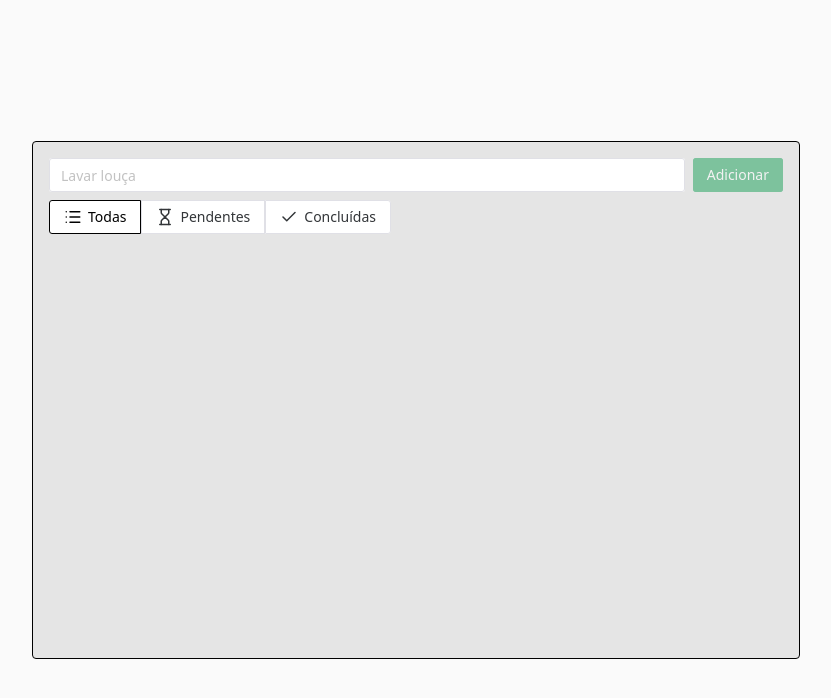
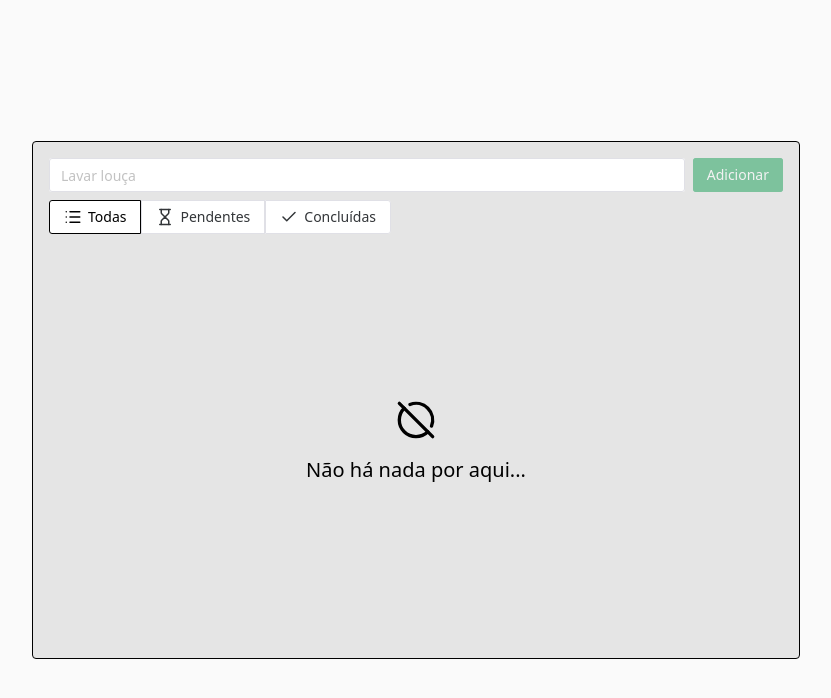
Before and after one commit to fsvboas/oplium-code-test, a Vue app: page / in a window 1280 px wide. Shown: the top 698 px of the page, without its empty margins (224-1055 px from the left). Built offline with nearby package versions, Linux system fonts and the light colour scheme.

Commit message:
feat: create EmptyTodoListState component

```diff
--- /dev/null
+++ b/src/components/EmptyTodoListState.vue
@@ -0,0 +1,10 @@
+<script setup lang="ts">
+import { CircleOff } from 'lucide-vue-next'
+</script>
+
+<template>
+  <div class="flex flex-col justify-center items-center text-center space-y-4">
+    <CircleOff :size="40" />
+    <h3 class="text-xl">Não há nada por aqui...</h3>
+  </div>
+</template>
--- a/src/components/TodoList.vue
+++ b/src/components/TodoList.vue
@@ -1,5 +1,6 @@
 <script setup lang="ts">
 import TodoTaskCard from './TodoTaskCard.vue'
+import EmptyTodoListState from '../components/EmptyTodoListState.vue'
 import { useTodoListStore } from '../stores/useTodoListStore.ts'
 import { useTodoListFilterStore } from '../stores/useTodoListFilterStore.ts'
 import { storeToRefs } from 'pinia'
@@ -20,7 +21,8 @@ const filteredTasks = computed(() => filterMap[activeFilter.value]?.(todoList.va
 </script>
 
 <template>
-  <div class="w-full space-y-1 h-100 overflow-y-auto pr-0">
+  <div class="w-full space-y-1 h-100 overflow-y-auto pr-0 flex justify-center">
+    <EmptyTodoListState v-if="!filteredTasks.length" />
     <TodoTaskCard v-for="task in filteredTasks" :key="task.id" :task="task" />
   </div>
 </template>
--- a/src/components/TodoTaskCard.vue
+++ b/src/components/TodoTaskCard.vue
@@ -25,7 +25,7 @@ const handleUpdateTaskStatus = (id: string) => {
 <template>
   <div
     :class="[
-      'flex justify-between items-center w-full p-2 rounded',
+      'flex justify-between items-center w-full p-2 rounded max-h-fit',
       isTaskCompleted ? 'bg-neutral-100' : ' bg-white',
     ]"
   >
```
